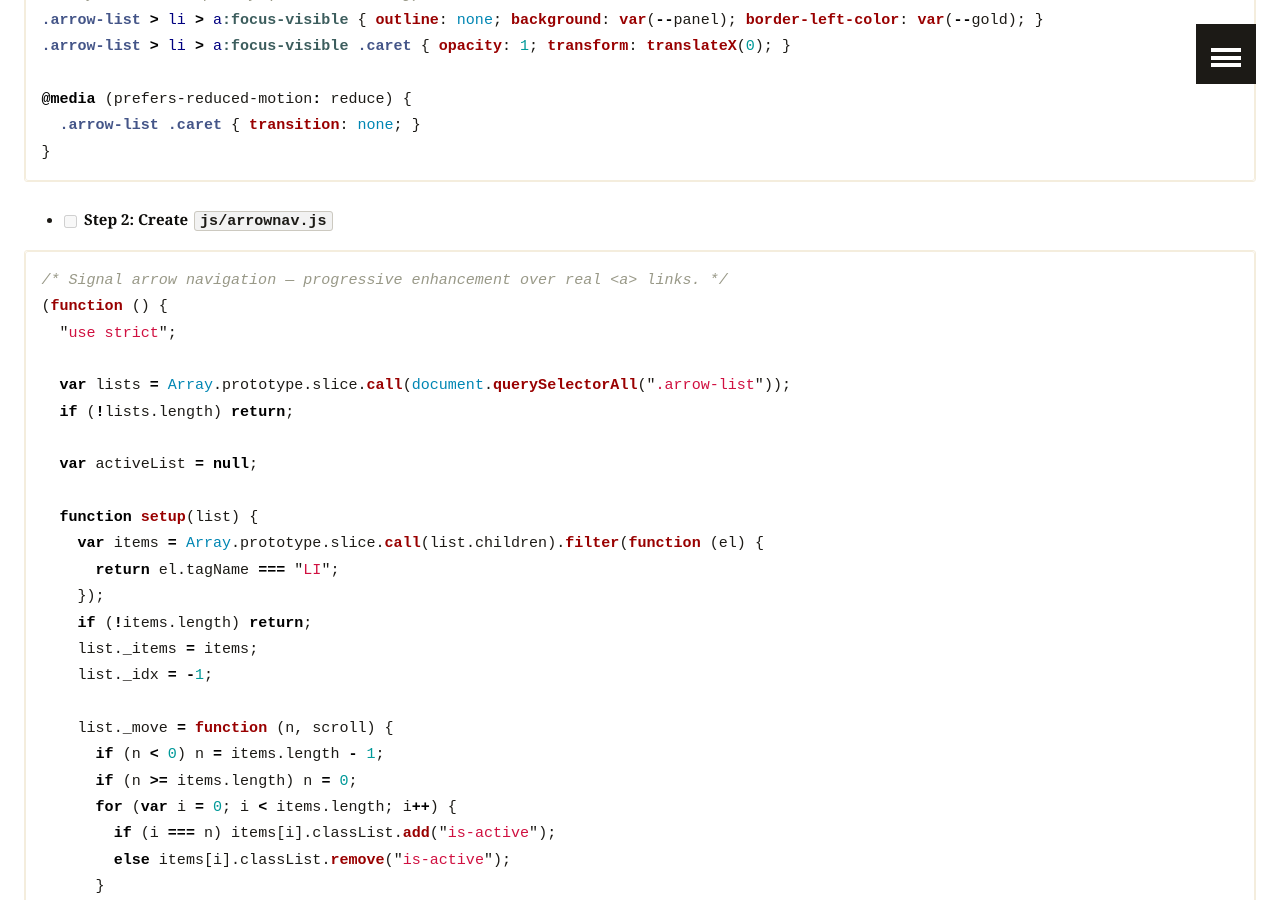
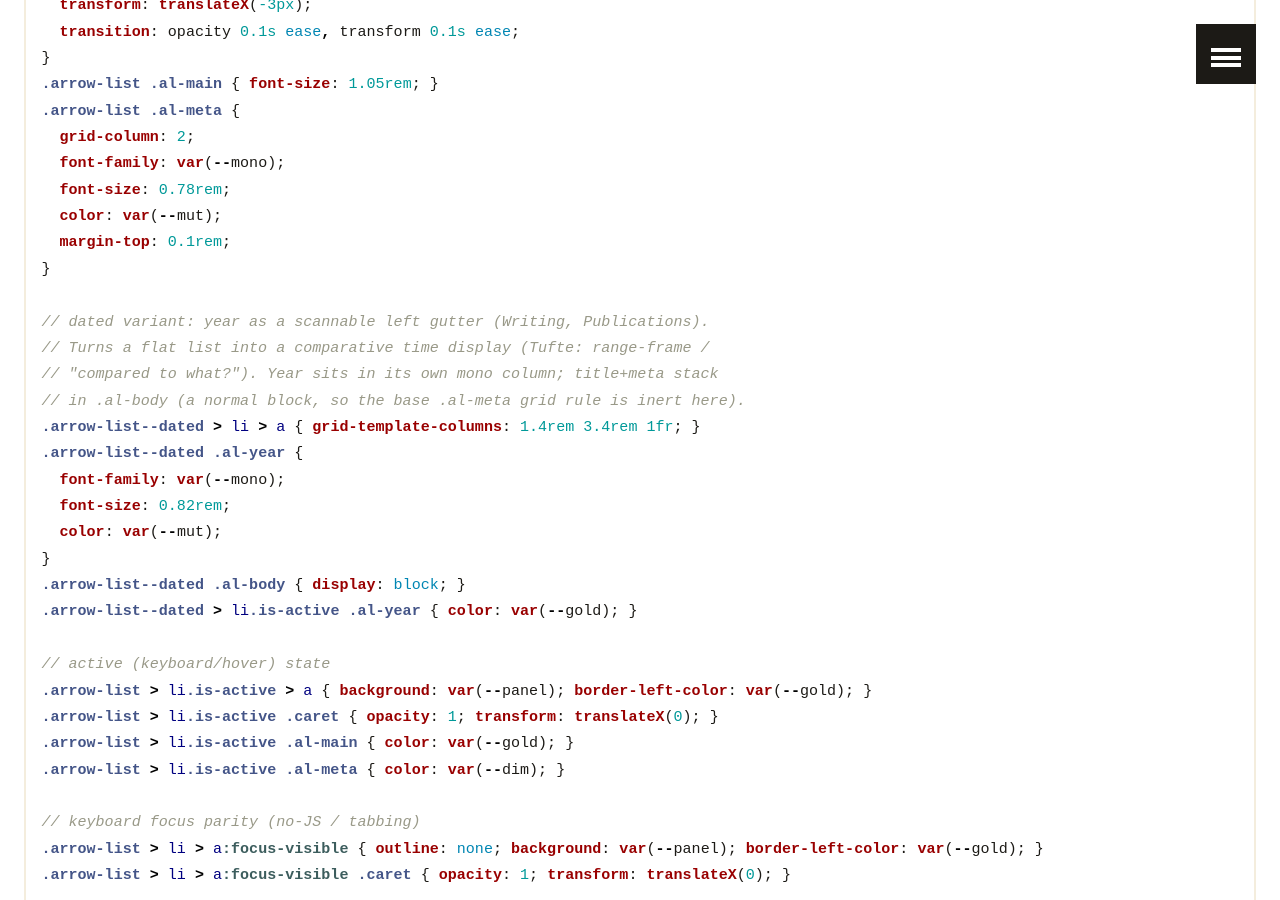
Before and after one commit to jaskonas/jaskonas.github.io, a Jekyll site: the page built from docs/superpowers/plans/2026-06-08-signal-redesign.md, in a window 1280 px wide and 900 px high, scrolled down 13017 px. Built offline with Jekyll 4.4.1, drawn with Linux system fonts in a browser that asks for light colours; our own code applies the rules of GitHub Pages for plain Markdown files; some of the changed text lies outside the part shown.

Commit message:
Fold Tufte review into plan: year gutter + trim decoration
- Writing/Publications use a dated arrow-list variant with the year as a
  scannable left gutter (range-frame / "compared to what?")
- Drop decorative em-dashes from the homepage menu label
- Remove now-unused .list-group CSS

Co-Authored-By: Claude Opus 4.8 <noreply@anthropic.com>

````diff
--- a/docs/superpowers/plans/2026-06-08-signal-redesign.md
+++ b/docs/superpowers/plans/2026-06-08-signal-redesign.md
@@ -365,7 +365,9 @@ git commit -m "Signal theme: footer"
 
 The signature interaction. Any `<ul class="arrow-list">` becomes keyboard-selectable; it degrades to plain links without JS.
 
-**Markup contract** (used by all later list pages):
+**Markup contract** (used by all later list pages). Two shapes:
+
+Plain (homepage menu, Speaking) — `[caret] [main / meta]`:
 ```html
 <ul class="arrow-list">
   <li>
@@ -373,6 +375,22 @@ The signature interaction. Any `<ul class="arrow-list">` becomes keyboard-select
       <span class="caret" aria-hidden="true">❯</span>
       <span class="al-main">Primary text</span>
       <span class="al-meta">Secondary text</span>
+    </a>
+  </li>
+</ul>
+```
+
+Dated (Writing, Publications) — `[caret] [year] [main+meta]`, year as a scannable gutter:
+```html
+<ul class="arrow-list arrow-list--dated">
+  <li>
+    <a href="URL">
+      <span class="caret" aria-hidden="true">❯</span>
+      <span class="al-year">2025</span>
+      <span class="al-body">
+        <span class="al-main">Primary text</span>
+        <span class="al-meta">Secondary text (no year — it's in the gutter)</span>
+      </span>
     </a>
   </li>
 </ul>
@@ -416,6 +434,19 @@ The signature interaction. Any `<ul class="arrow-list">` becomes keyboard-select
   color: var(--mut);
   margin-top: 0.1rem;
 }
+
+// dated variant: year as a scannable left gutter (Writing, Publications).
+// Turns a flat list into a comparative time display (Tufte: range-frame /
+// "compared to what?"). Year sits in its own mono column; title+meta stack
+// in .al-body (a normal block, so the base .al-meta grid rule is inert here).
+.arrow-list--dated > li > a { grid-template-columns: 1.4rem 3.4rem 1fr; }
+.arrow-list--dated .al-year {
+  font-family: var(--mono);
+  font-size: 0.82rem;
+  color: var(--mut);
+}
+.arrow-list--dated .al-body { display: block; }
+.arrow-list--dated > li.is-active .al-year { color: var(--gold); }
 
 // active (keyboard/hover) state
 .arrow-list > li.is-active > a { background: var(--panel); border-left-color: var(--gold); }
@@ -572,7 +603,7 @@ layout: default
   </section>
 
   <section class="home-menu container" aria-label="Site sections">
-    <p class="label menu-label">— where to go —</p>
+    <p class="label menu-label">Sections</p>
     <ul class="arrow-list">
       {% for link in site.data.menu %}
       <li>
@@ -699,10 +730,6 @@ layout: default
 .page-body { max-width: var(--measure); }
 .page-body h2 { font-size: 1.5rem; }
 
-// year grouping for lists
-.list-group { margin: 2.2rem 0; }
-.list-group > .label { display: block; margin: 0 0 0.4rem 0.5rem; }
-
 // book projects
 .book { margin: 0 0 3.5rem; }
 .book-img {
@@ -815,13 +842,16 @@ lead: "Selected essays and op-eds on technology, war, and the American future."
 excerpt: "Selected essays and op-eds by Jon Askonas."
 ---
 
-<ul class="arrow-list">
+<ul class="arrow-list arrow-list--dated">
 {% for item in site.data.writing %}
   <li>
     <a href="{{ item.url }}" target="_blank" rel="noopener">
       <span class="caret" aria-hidden="true">❯</span>
-      <span class="al-main"><span class="entry-title">{{ item.title }}</span></span>
-      <span class="al-meta">{{ item.outlet }} · {{ item.year }}{% if item.coauthor %} · {{ item.coauthor }}{% endif %}{% if item.note %} · {{ item.note }}{% endif %}</span>
+      <span class="al-year">{{ item.year }}</span>
+      <span class="al-body">
+        <span class="al-main"><span class="entry-title">{{ item.title }}</span></span>
+        <span class="al-meta">{{ item.outlet }}{% if item.coauthor %} · {{ item.coauthor }}{% endif %}{% if item.note %} · {{ item.note }}{% endif %}</span>
+      </span>
     </a>
   </li>
 {% endfor %}
@@ -920,13 +950,16 @@ See [Book Projects](/books/) for *A Muse of Fire* and *The Shot in the Dark*.
 
 ## Articles & Chapters
 
-<ul class="arrow-list">
+<ul class="arrow-list arrow-list--dated">
 {% for item in site.data.publications %}
   <li>
     {% if item.url %}<a href="{{ item.url }}" target="_blank" rel="noopener">{% else %}<a href="#" aria-disabled="true">{% endif %}
       <span class="caret" aria-hidden="true">❯</span>
-      <span class="al-main"><span class="entry-title">{{ item.title }}</span></span>
-      <span class="al-meta">{{ item.venue }}{% if item.coauthor %} · {{ item.coauthor }}{% endif %} · {{ item.year }}</span>
+      <span class="al-year">{{ item.year }}</span>
+      <span class="al-body">
+        <span class="al-main"><span class="entry-title">{{ item.title }}</span></span>
+        <span class="al-meta">{{ item.venue }}{% if item.coauthor %} · {{ item.coauthor }}{% endif %}</span>
+      </span>
     </a>
   </li>
 {% endfor %}
````
